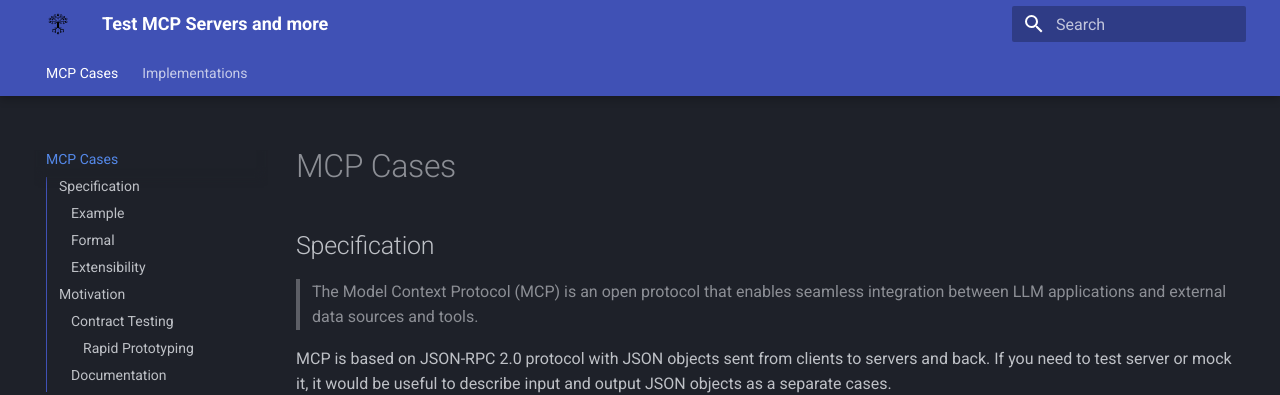
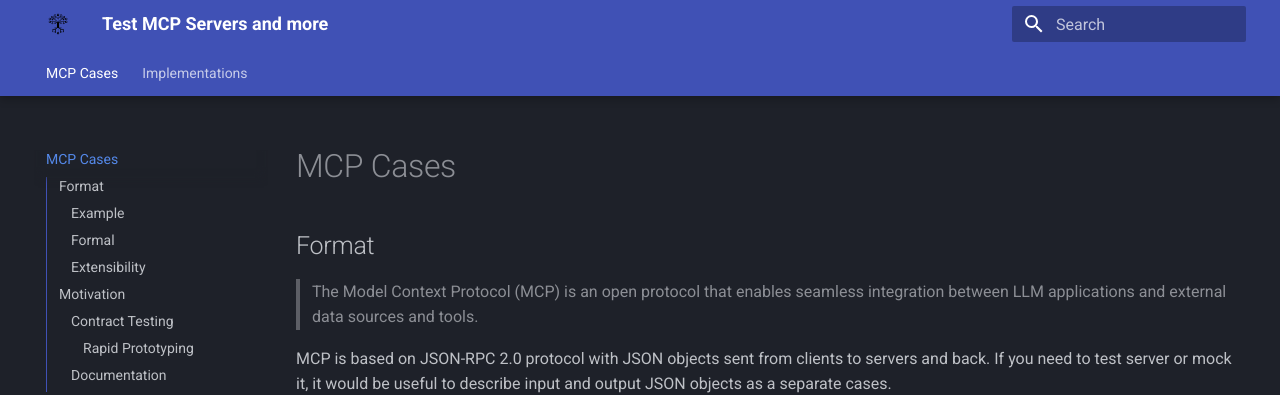
Before and after one commit to strowk/mcp-cases, an MkDocs documentation site: the page built from docs/index.md, in a window 1280 px wide and 900 px high. Shown: the top 395 px of the window. Built offline with MkDocs 1.6.1 and Material for MkDocs 9.7.7, drawn with Linux system fonts in a browser that asks for light colours.

Commit message:
adjust header

```diff
--- a/docs/index.md
+++ b/docs/index.md
@@ -1,8 +1,6 @@
-
-
 # MCP Cases
 
-## Specification
+## Format
 
 > The Model Context Protocol (MCP) is an open protocol that enables seamless integration between LLM applications and external data sources and tools.
 
```
